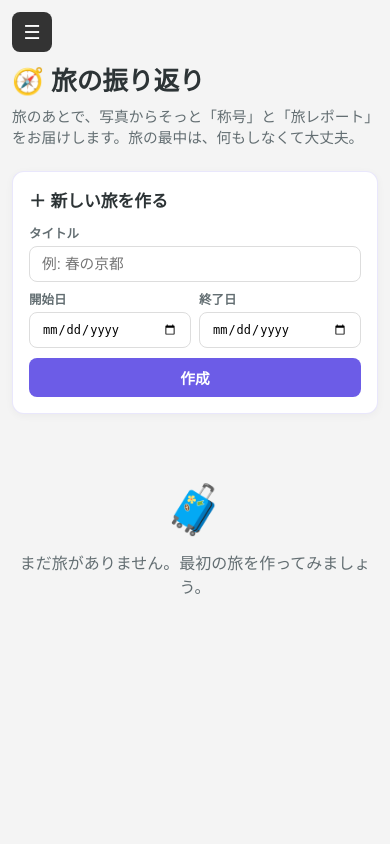
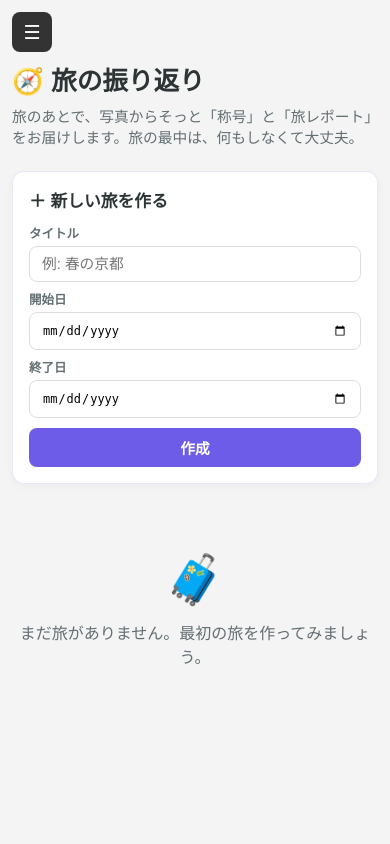
Before and after one commit to sabatexima/tabimate, a Flask app: page /reflection/ in a window 390 px wide. Run offline with Flask 3, Linux system fonts and the light colour scheme; the visitor is signed in with stand-in values (Sample User, id 1); data that the repository does not hold is empty.

Commit message:
iPhone Safariの日付入力の表示崩れを修正
iOS Safariはdate入力を固有幅で描画しwidth指定を無視するため、
-webkit-appearance:noneでネイティブ装飾を外して幅・高さ指定を効かせる。
スマホでは日付欄を半分ずつではなく縦に全幅で積み、確実にはみ出さないように。

Co-Authored-By: Claude Opus 4.7 <noreply@anthropic.com>

```diff
--- a/src/templates/reflection/index.html
+++ b/src/templates/reflection/index.html
@@ -32,7 +32,13 @@
   }
   .field.title-field input { width: 100%; box-sizing: border-box; }
   .field.date-field { flex: 0 1 160px; }
-  .new-trip input[type="date"] { width: 100%; box-sizing: border-box; }
+  /* iOS Safari は date入力を固有幅で描画し width 指定を無視するため、
+     -webkit-appearance:none でネイティブ装飾を外して幅指定を効かせる。 */
+  .new-trip input[type="date"] {
+    width: 100%; min-width: 0; box-sizing: border-box;
+    -webkit-appearance: none; appearance: none;
+    min-height: 38px; background: #fff;
+  }
   .new-trip button {
     background: var(--primary-color); color: #fff; border: none; border-radius: 8px;
     padding: 9px 20px; font-weight: 600; cursor: pointer; font-size: 0.92em;
@@ -43,8 +49,9 @@
      iOSの日付入力が固有幅でカードからはみ出さないよう min-width:0 で縮ませる。 */
   @media (max-width: 600px) {
     .new-trip .row { gap: 8px; }
-    .field.title-field { flex: 1 1 100%; }
-    .field.date-field { flex: 1 1 0; min-width: 0; }
+    /* 確実にはみ出さないよう、各欄を縦に全幅で積む */
+    .field.title-field,
+    .field.date-field { flex: 1 1 100%; }
     .new-trip button { flex: 1 1 100%; margin-top: 2px; }
   }
 
```
